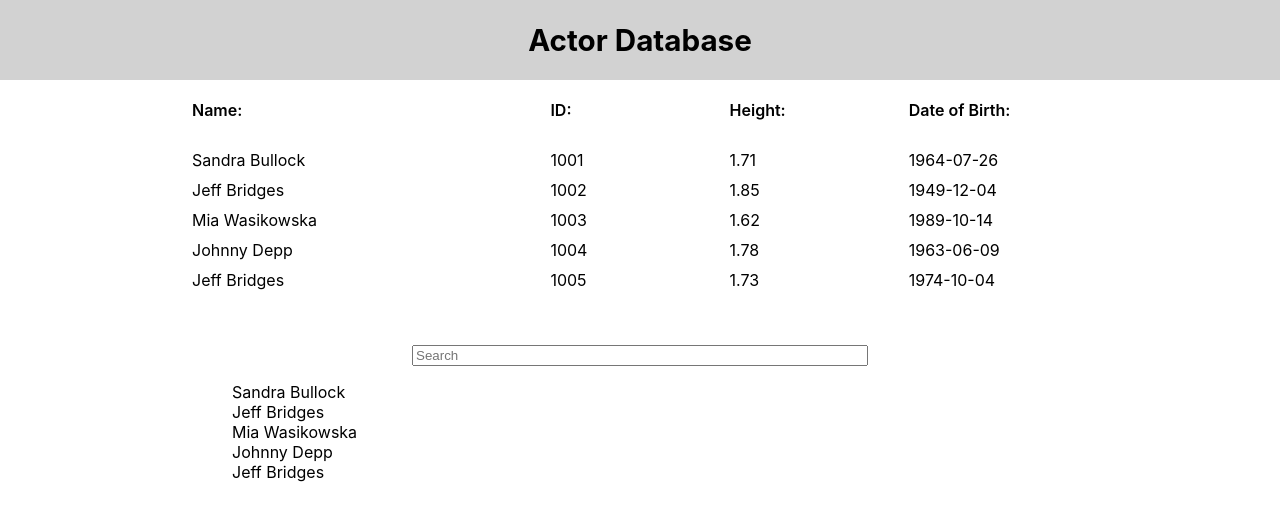
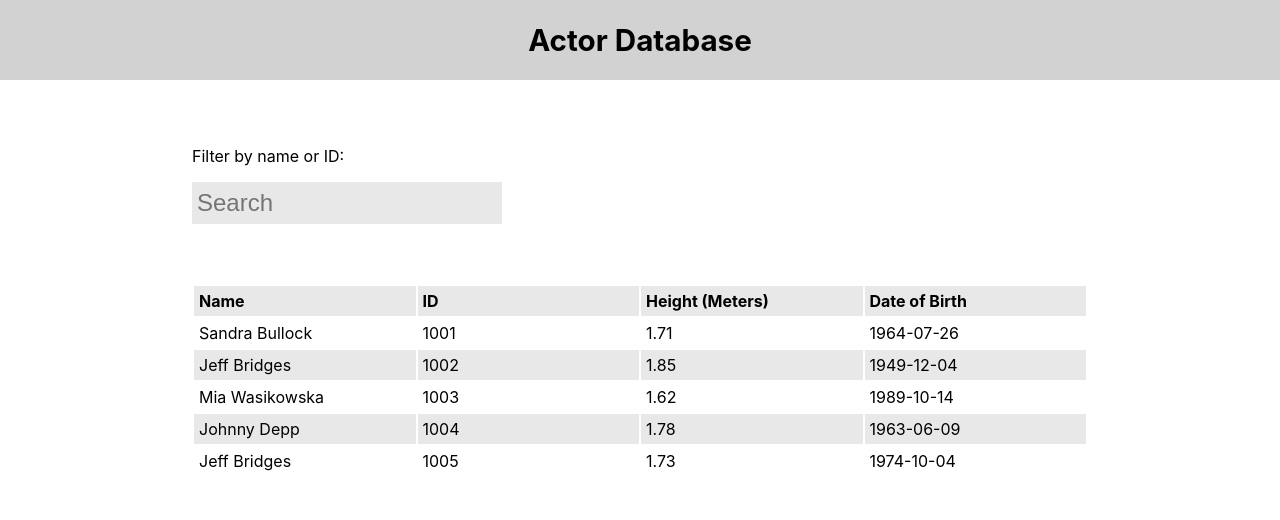
Before and after one commit to HyperLathe/ekm-test, a React (Create React App) app: page / in a window 1280 px wide. Shown: the top 520 px of the page. Built offline with nearby package versions, Linux system fonts and the light colour scheme.

Commit message:
Improvements to layout and functionality

```diff
--- a/src/App.js
+++ b/src/App.js
@@ -10,70 +10,38 @@
   display: flex;
   flex-direction: column;
   width: 70vw;
-  margin: 0px auto;
-`;
-
-const ActorList = styled.ul `
-  margin: 20px 0 0 0;
-  padding: 0;
-  list-style-type: none;
-`;
-
-const ActorListKey = styled.div `
-  margin: 0 0 25px 0;
-  display: flex;
-  justify-content: space-around;
-  align-items: center;
-    span {
-      width: 20%;
-      font-weight: 600;
-        &:first-child {
-          width: 40%;
-        }
-    }
-`;
-
-const ActorInfo = styled.li`
-  padding: 5px 0px;
-  display: flex;
-  justify-content: space-around;
-  align-items: center;
-    span {
-      width: 20%;
-        &:first-child {
-          width: 40%;
-        }
-    }
+  margin: 50px auto 0 auto;
+  @media screen and (max-width: 768px) {
+    width: 95vw;
+  }
 `;
 
 const SearchBox = styled.input`
-  margin: 50px auto 0 auto;
-  width: 50%;
+  width: 300px;
+  padding: 5px;
+  margin: 0px;
+  outline: none;
+  background: #e8e8e8;
+  border: 0px;
+  line-height: 2rem;
+  font-size: 1.5rem;
+  @media screen and (max-width: 768px) {
+    width: calc(100% - 10px);
+  }
 `;
 
-const SearchResultsList = styled.ul `
-  list-style-type: none;
+const SearchResultsList = styled.table `
+  margin: 60px 0 0 0;
+  width: 100%;
+  tr:nth-child(odd) {
+    background-color: #e8e8e8;
+  }
+  th, td {
+      text-align: left;
+      width: 25%;
+      padding: 5px;
+    }
 `;
-
-
-
-
-  /* create arrays for Actors and IDs: */
-  let actorArray = [];
-  let idArray = [];
-
-  for(var i in ActorData) {
-    let item = ActorData[i];
-    actorArray.push(item.name);
-    idArray.push(item.id);
-    console.log(item.name);
-  };
-
-
-
-  /* checking the array output: */
-  console.log(actorArray, idArray);
-
 
 function App() {
 
@@ -86,10 +54,19 @@
 
   {/* search function hook: */}
   useEffect(() => {
-    const results = actorArray.filter(actor =>
-      actor.toLowerCase().includes(searchText)
-    );
-    setSearchResults(results);
+    if (isNaN(searchText)) {
+      const results = ActorData.filter(actor =>
+        actor.name.toLowerCase().includes(searchText)
+      );
+      setSearchResults(results);
+    } else {
+      const results = ActorData.filter(actor =>
+        actor.id.includes(searchText)
+      );
+      setSearchResults(results);
+    };
+
+
   }, [searchText]);
 
   return (
@@ -98,24 +75,20 @@
         <h1>Actor Database</h1>
       </header>
       <Content>
-        <ActorList>
-          <ActorListKey><span>Name:</span><span>ID:</span><span>Height:</span><span>Date of Birth:</span></ActorListKey>
-          {/* iterate over items in the JSON: */}
-          {Object.entries(ActorData).map(([key, value]) => {
-            return (<ActorInfo key={key}>
-                <span>{value.name}</span>
-                <span>{value.id}</span>
-                <span>{value.height}</span>
-                <span>{value.dob}</span>
-              </ActorInfo>)
-          })}
-        </ActorList>
         {/* Search box tied into the search hook: */}
+        <p>Filter by name or ID: </p>
         <SearchBox type="text" placeholder="Search" value={searchText} onChange={handleChange}></SearchBox>
         <SearchResultsList>
-         {searchResults.map(item => (
-          <li>{item}</li>
+          <tbody>
+            <tr>
+              <th>Name</th><th>ID</th><th>Height (Meters)</th><th>Date of Birth</th>
+            </tr>
+         {searchResults.map((item, key) => (
+           <tr key={key}>
+            <td>{item.name}</td><td>{item.id}</td><td>{item.height}</td><td>{item.dob}</td>
+          </tr>
         ))}
+        </tbody>
       </SearchResultsList>
       </Content>
     </div>
```
